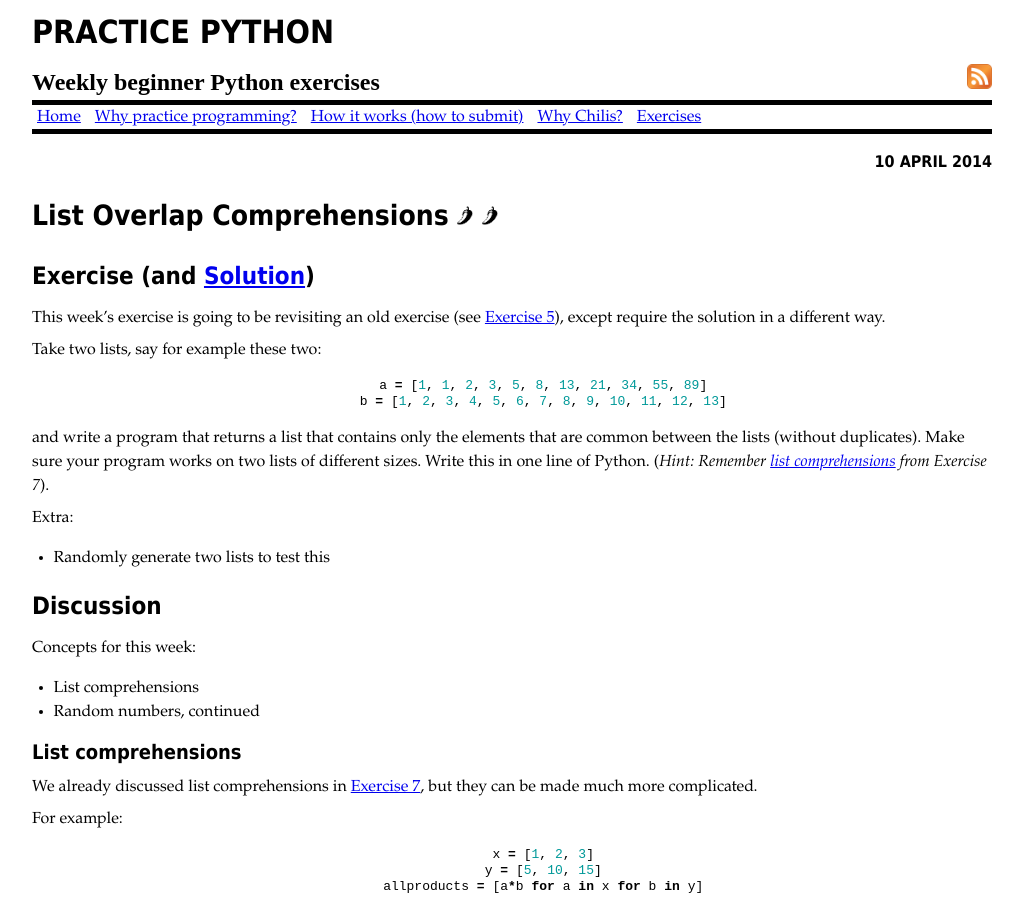
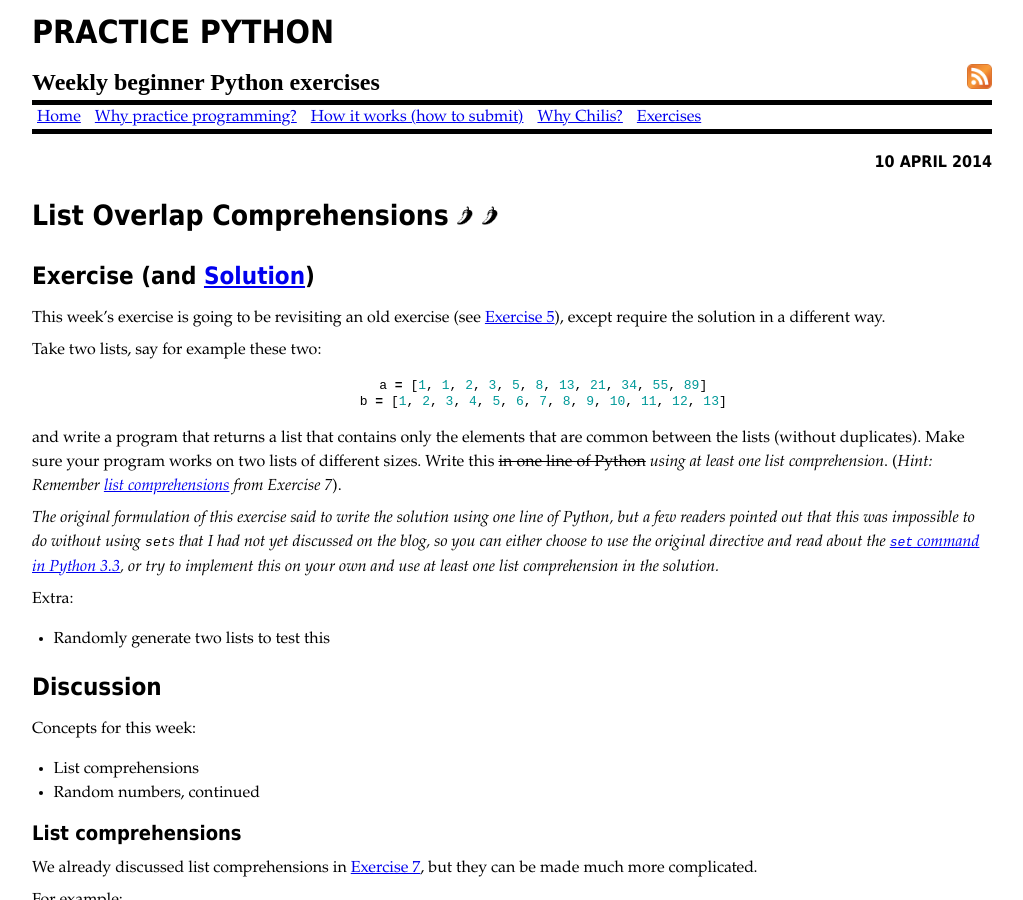
Before and after one commit to mprat/practicepython, a Jekyll site: the page built from _posts/2014-04-10-10-list-overlap-comprehensions.md, in a window 1280 px wide and 900 px high. Shown: the whole window, without its empty margins (128-1151 px from the left). Built offline with Jekyll 4.4.1, drawn with Linux system fonts in a browser that asks for light colours; comment, search, counter and statistics services are not loaded.

Commit message:
Fixed and updated list overlap comprehensions solutions to account for the error found by the readers.

```diff
--- a/_posts/2014-04-10-10-list-overlap-comprehensions.md
+++ b/_posts/2014-04-10-10-list-overlap-comprehensions.md
@@ -5,7 +5,7 @@
 categories: [exercise]
 ---
 
-## Exercise (and [Solution]({{ site.baseurl }}{% post_url 2014-04-16-10-list-overlap-comprehensions-solutions %}))
+## Exercise (and [Solution]({{ site.baseurl }}{% post_url 2014-12-01-10-list-overlap-comprehensions-solutions %}))
 
 This week's exercise is going to be revisiting an old exercise (see [Exercise 5]({% post_url 2014-03-05-05-list-overlap %})), except require the solution in a different way.
 
@@ -16,7 +16,10 @@
 	b = [1, 2, 3, 4, 5, 6, 7, 8, 9, 10, 11, 12, 13]
 {% endhighlight %}
 
-and write a program that returns a list that contains only the elements that are common between the lists (without duplicates). Make sure your program works on two lists of different sizes. Write this in one line of Python. (_Hint: Remember [list comprehensions]({% post_url 2014-03-19-07-list-comprehensions %}) from Exercise 7_).
+and write a program that returns a list that contains only the elements that are common between the lists (without duplicates). Make sure your program works on two lists of different sizes. Write this <s>in one line of Python</s> *using at least one list comprehension*.
+(_Hint: Remember [list comprehensions]({% post_url 2014-03-19-07-list-comprehensions %}) from Exercise 7_).
+
+_The original formulation of this exercise said to write the solution using one line of Python, but a few readers pointed out that this was impossible to do without using `set`s that I had not yet discussed on the blog, so you can either choose to use the original directive and read about the [`set` command in Python 3.3](https://docs.python.org/3.3/library/stdtypes.html?highlight=set#set), or try to implement this on your own and use at least one list comprehension in the solution._
 
 Extra:
 
```
Also changed, not shown: _posts/2014-04-16-10-list-overlap-comprehensions-solutions.md (deleted, +0 -29 lines), _posts/2014-12-01-10-list-overlap-comprehensions-solutions.md (added, +43 -0 lines).
